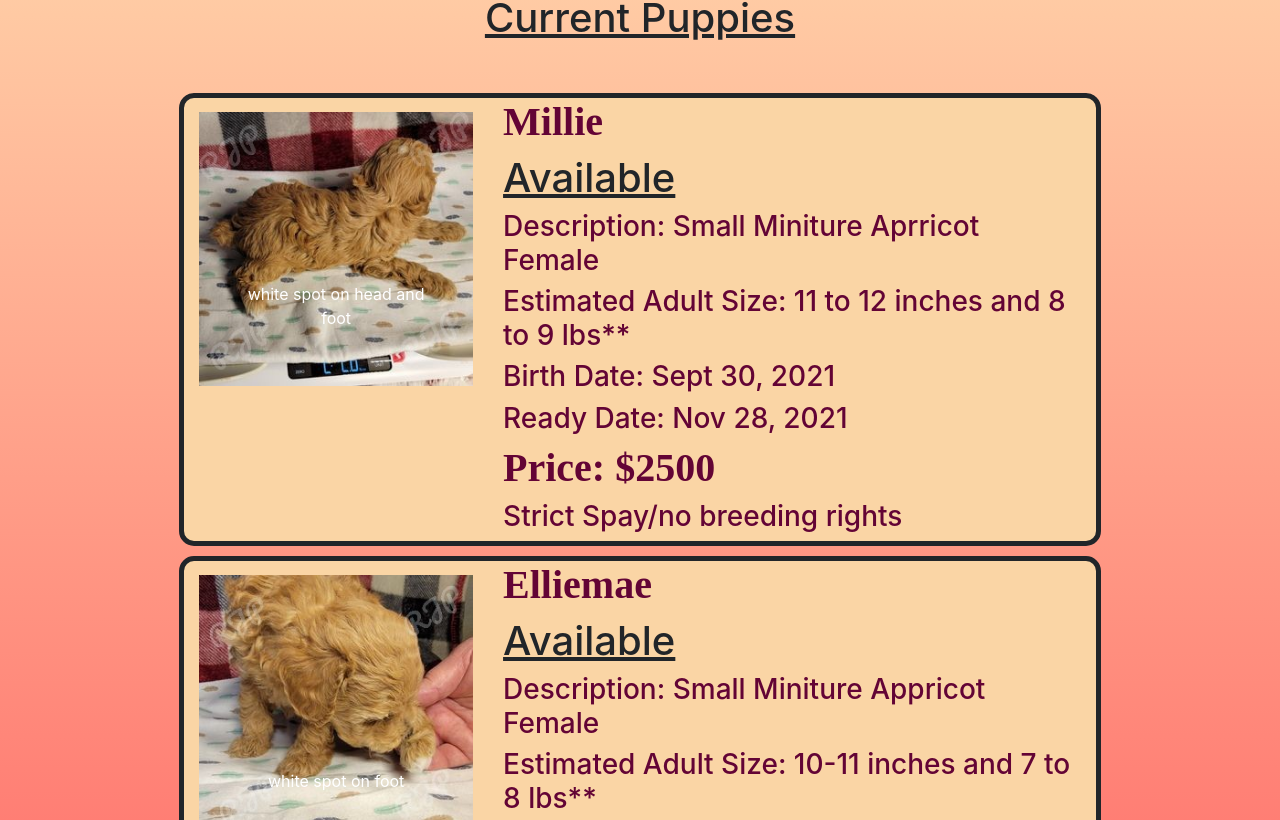
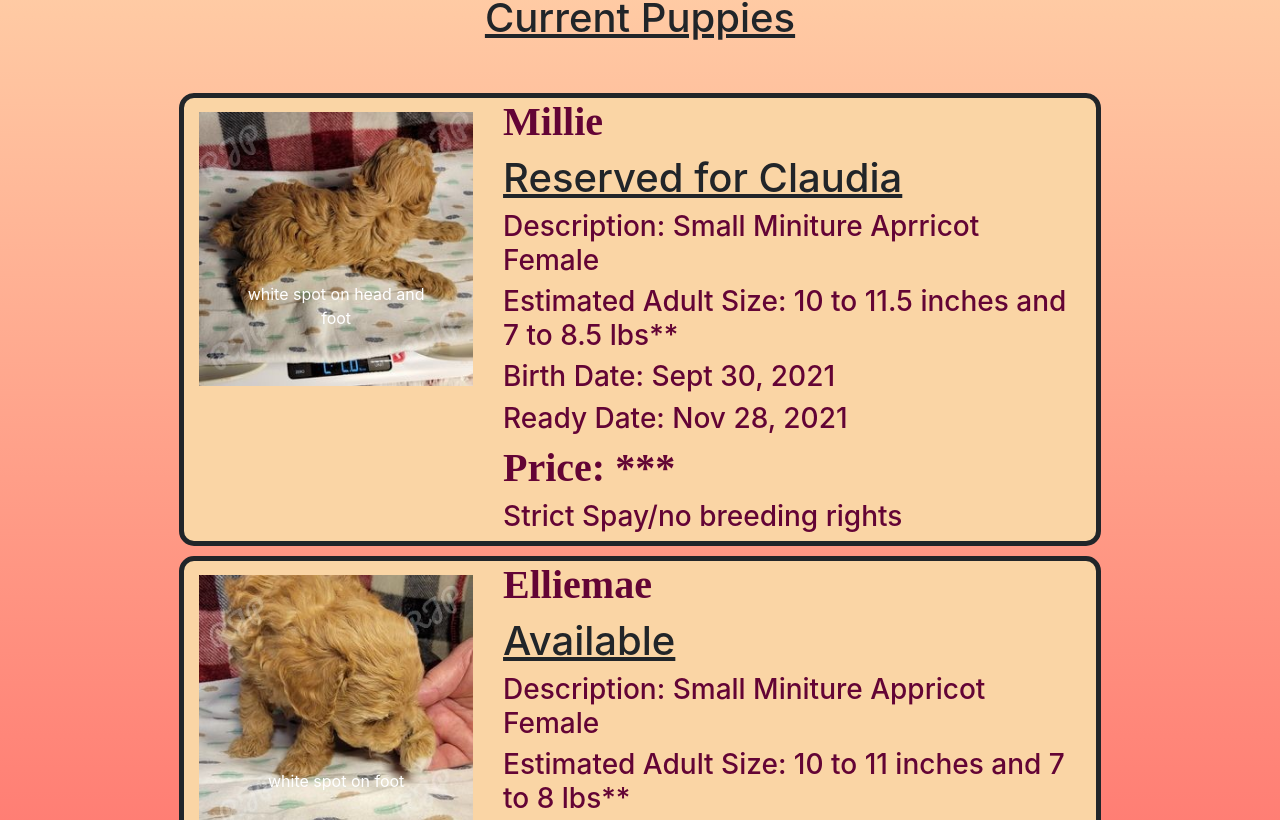
Before and after one commit to ingrambc/Holly-s-Poodle-Page, a React (Create React App) app: page /rigbyjasperpoodles/AvailablePuppies in a window 1280 px wide. Shown: the part 160-980 px from the top of the page. Built offline with nearby package versions, Linux system fonts and the light colour scheme.

Commit message:
Changed puppy details

```diff
--- a/src/pages/AvailablePuppies.js
+++ b/src/pages/AvailablePuppies.js
@@ -108,12 +108,12 @@ function AvailablePuppies() {
           <Col md="8">
             <PuppyInfo
               name="Millie"
-              status="Available"
+              status="Reserved for Claudia"
               desc = "Small Miniture Aprricot Female"
-              size = "11 to 12 inches and 8 to 9 lbs"
+              size = "10 to 11.5 inches and 7 to 8.5 lbs"
               birth= "Sept 30, 2021"
               ready= "Nov 28, 2021"
-              price = "$2500"
+              price = "***"
               contract = "Strict Spay/no breeding rights"
              />
           </Col>
@@ -129,10 +129,10 @@ function AvailablePuppies() {
               name="Elliemae"
               status="Available"
               desc = "Small Miniture Appricot Female"
-              size = "10-11 inches and 7 to 8 lbs"
+              size = "10 to 11 inches and 7 to 8 lbs"
               birth= "Sept 30, 2021"
               ready= "Nov 28, 2021"
-              price = "$2500"
+              price = "$1500"
               contract = "Strict Spay/no breeding rights"
              />
           </Col>
```
Also changed, not shown: 1 other file (tests, documents, lock files or other folders).
